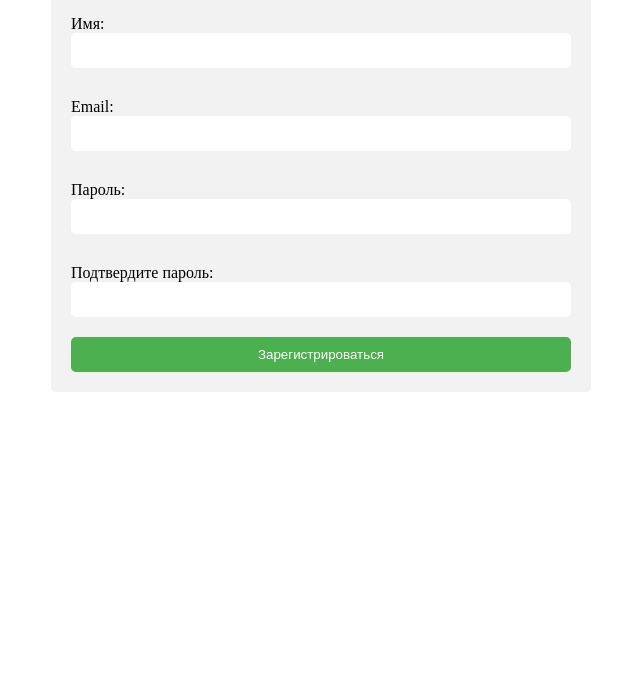
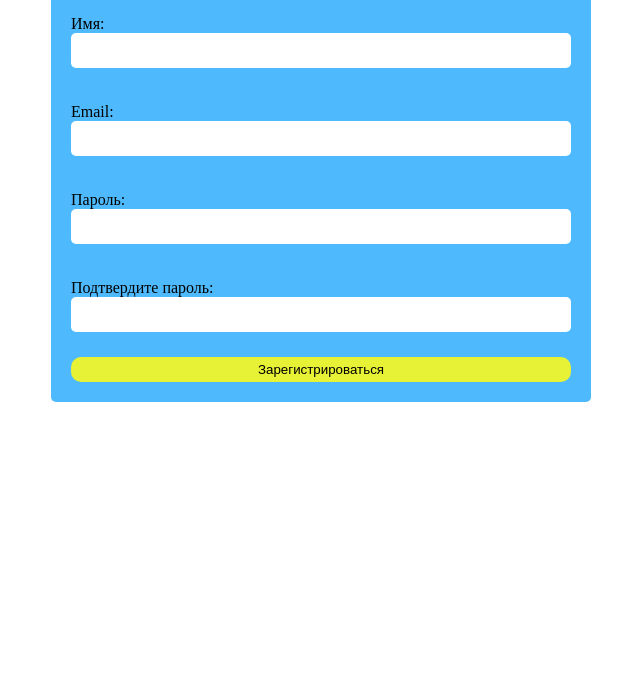
Before and after one commit to reload44/fgfhhf, a plain HTML site: page index.html in a window 1280 px wide. Shown: the part 101-800 px from the top of the page, without its empty margins (319-959 px from the left). Drawn offline with Linux system fonts and the light colour scheme.

Commit message:
Update index.html

```diff
--- a/index.html
+++ b/index.html
@@ -19,6 +19,49 @@
 <!-- /Yandex.Metrika counter -->
  <title>Форма регистрации</title>
  <link rel="stylesheet" type="text/css" href="style.css">
+ <style>
+  .container {
+    max-width: 500px;
+    margin: 0 auto;
+    padding: 20px;
+    background-color: rgb(78, 186, 253);
+    border-radius: 5px;
+   }
+
+   h1 {
+    text-align: center;
+    margin-bottom: 20px;
+   }
+
+   form {
+    display: flex;
+    flex-wrap: wrap;
+   }
+
+   label {
+    margin-top: 10px;
+   }
+
+   input {
+    padding: 10px;
+    border-radius: none;
+    border: none;
+    margin-bottom: 25px;
+   }
+
+   button {
+    padding: 5px;
+    background-color:rgba(247, 247, 33, 0.911);
+    color: black;
+    border: none;
+    border-radius: 10px;
+    cursor: pointer;
+   }
+
+   button:hover {
+    background-color: white;
+   }
+ </style>
 </head>
 <body>
  <div class="container">
```
